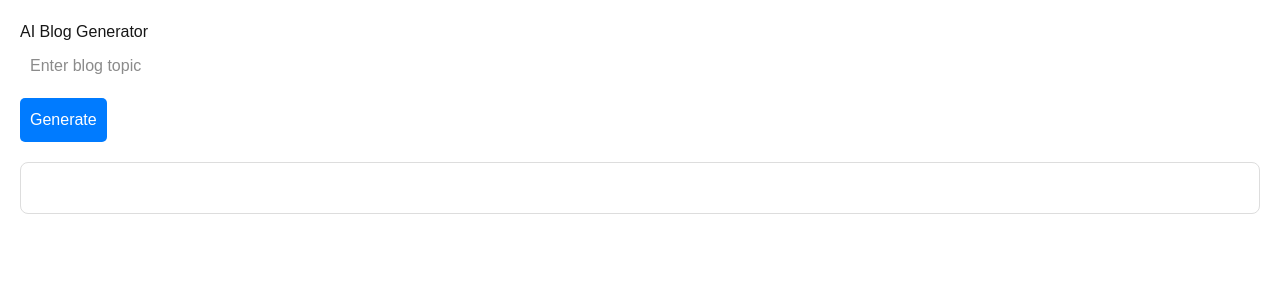
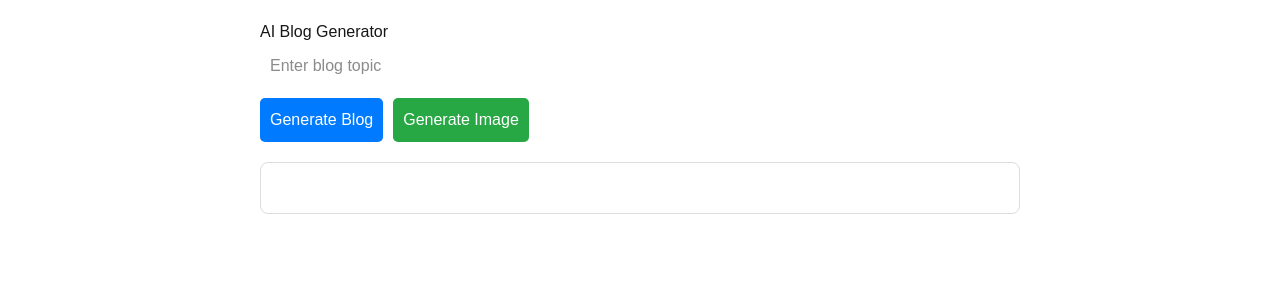
Before and after one commit to Shadmxn/blog-generator, a Next.js app in the folder frontend/: page / in a window 1280 px wide. Shown: the top 300 px of the page. Built offline with nearby package versions, Linux system fonts and the light colour scheme.

Commit message:
add generate image button which uses DALL-E to generate an image based on the given topic

```diff
--- a/frontend/src/app/page.tsx
+++ b/frontend/src/app/page.tsx
@@ -7,6 +7,8 @@ export default function Home() {
   const [topic, setTopic] = useState("");
   const [content, setContent] = useState("");
   const [loading, setLoading] = useState(false);
+  const [imageLoading, setImageLoading] = useState(false);
+  const [imageUrl, setImageUrl] = useState("");
 
   const generateBlog = async () => {
     setLoading(true);
@@ -16,22 +18,36 @@ export default function Home() {
         topic,
       });
       console.log("API Response:", res.data);
-
-      // ✅ Format the content to break into paragraphs
-      const formattedContent = res.data.content
-        .split("\n\n") // Splits based on double newlines (paragraphs)
-        .map((para) => `<p>${para.trim()}</p>`) // Wraps each in <p>
-        .join(""); // Joins them as a single string
-
-      setContent(formattedContent);
+      setContent(res.data.content);
     } catch (error) {
       console.error("Error generating blog:", error);
     }
     setLoading(false);
   };
 
+  const generateImage = async () => {
+    setImageLoading(true);
+    setImageUrl("");
+    try {
+      const res = await axios.post("http://localhost:5001/api/generate-image", {
+        topic,
+      });
+      setImageUrl(res.data.imageUrl);
+    } catch (error) {
+      console.error("Error generating image:", error);
+    }
+    setImageLoading(false);
+  };
+
   return (
-    <div style={{ padding: "20px", fontFamily: "Arial" }}>
+    <div
+      style={{
+        padding: "20px",
+        fontFamily: "Arial",
+        maxWidth: "800px",
+        margin: "auto",
+      }}
+    >
       <h1>AI Blog Generator</h1>
       <input
         type="text"
@@ -40,21 +56,57 @@ export default function Home() {
         placeholder="Enter blog topic"
         style={{ padding: "10px", width: "100%", marginBottom: "10px" }}
       />
+      <div style={{ display: "flex", gap: "10px" }}>
         <button
           onClick={generateBlog}
           style={{
             padding: "10px",
-          marginRight: "10px",
             backgroundColor: "#007bff",
             color: "white",
             border: "none",
             cursor: "pointer",
             borderRadius: "5px",
           }}
-        disabled={loading} // ✅ Disable button while loading
+          disabled={loading}
         >
-        {loading ? "Generating..." : "Generate"}
+          {loading ? "Generating Blog..." : "Generate Blog"}
         </button>
+        <button
+          onClick={generateImage}
+          style={{
+            padding: "10px",
+            backgroundColor: "#28a745",
+            color: "white",
+            border: "none",
+            cursor: "pointer",
+            borderRadius: "5px",
+          }}
+          disabled={imageLoading} // ✅ Disable button while loading
+        >
+          {imageLoading ? "Generating Image..." : "Generate Image"}
+        </button>
+      </div>
+
+      {/* {imageLoading && (
+        <p style={{ marginTop: "10px", color: "#555" }}>
+          ⏳ Generating image, please wait...
+        </p>
+      )} */}
+
+      {imageUrl && (
+        <img
+          src={imageUrl}
+          alt="Generated Image"
+          style={{
+            width: "100%",
+            maxHeight: "400px",
+            objectFit: "cover",
+            borderRadius: "10px",
+            marginTop: "20px",
+          }}
+        />
+      )}
+
       <BlogPreview title={topic} content={content} />
     </div>
   );
```
Also changed, not shown: 1 other file (tests, documents, lock files or other folders). Lines whose indentation alone changed are shown as unchanged.
